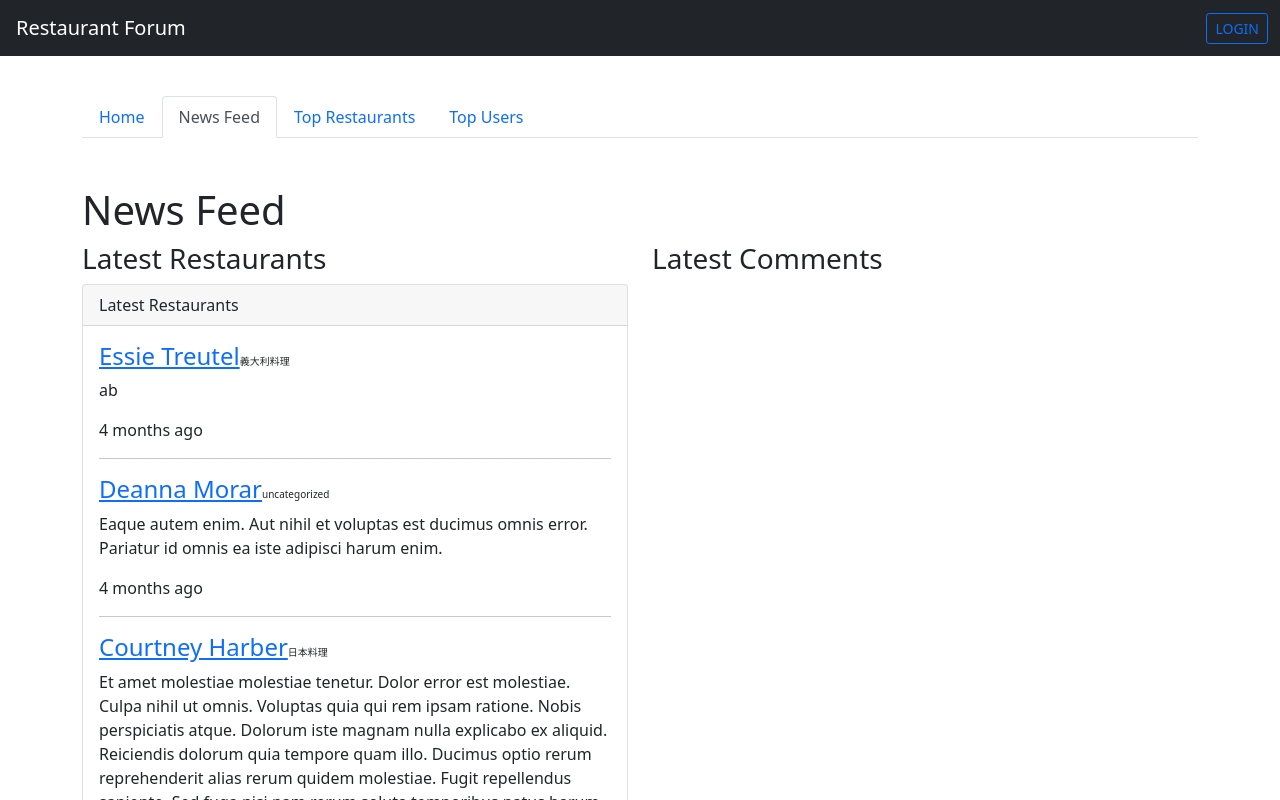
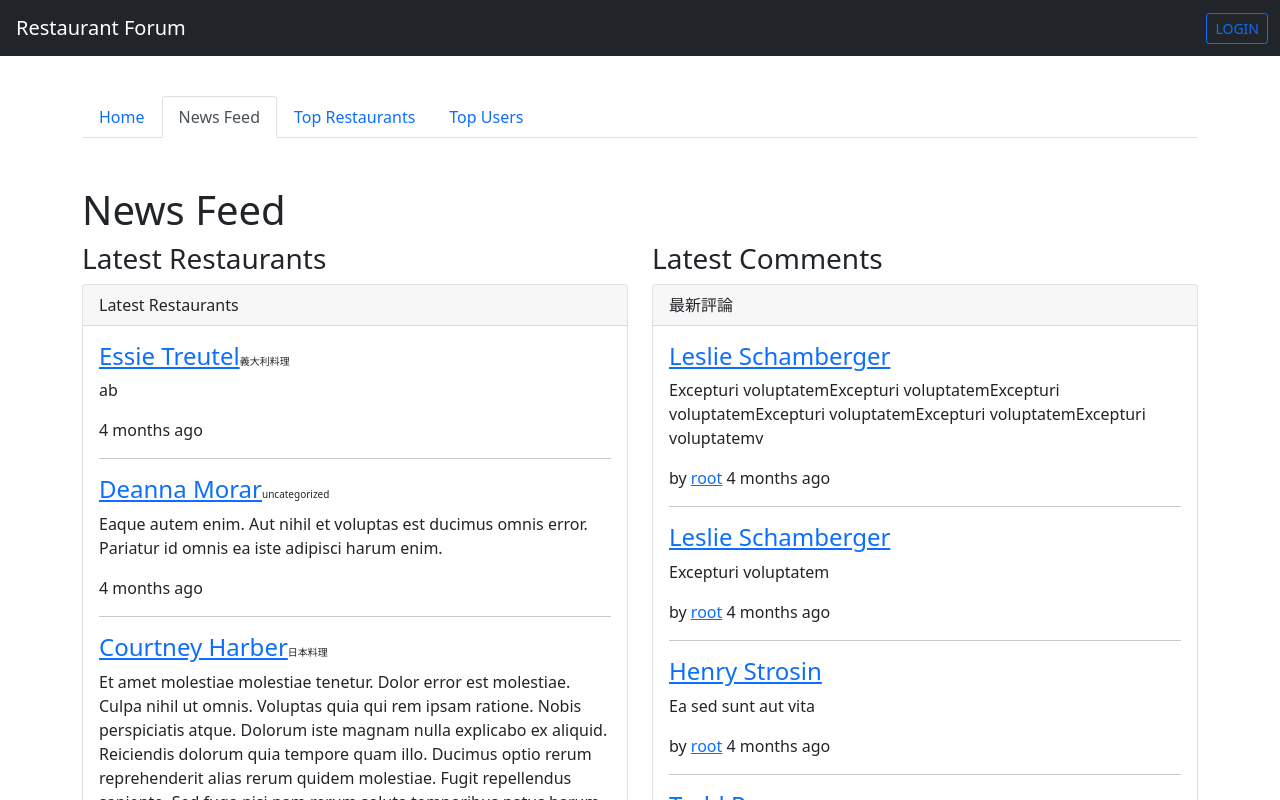
Before and after one commit to ivyhungtw/restaurant-forum-vue, a Vue app: page /restaurants/feed in a window 1280 px wide. Shown: the top 800 px of the page. Built offline with nearby package versions, Linux system fonts and the light colour scheme.

Commit message:
feat: add latest-comments component

```diff
--- /dev/null
+++ b/src/components/LatestComments.vue
@@ -0,0 +1,36 @@
+<template>
+  <div class="card">
+    <div class="card-header">
+      最新評論
+    </div>
+    <div class="card-body">
+      <div v-for="comment in comments" :key="comment.id">
+        <template v-if="comment.Restaurant && comment.text">
+          <h4>
+            <a href="#">
+              {{ comment.Restaurant.name }}
+            </a>
+          </h4>
+          <p>{{ comment.text }}</p>
+          by
+          <a href="#">
+            {{ comment.User.name }}
+          </a>
+          {{ $filter.fromNow(comment.createdAt) }}
+          <hr />
+        </template>
+      </div>
+    </div>
+  </div>
+</template>
+
+<script>
+export default {
+  props: {
+    comments: {
+      type: Array,
+      required: true
+    }
+  }
+};
+</script>
--- a/src/views/RestaurantsFeed.vue
+++ b/src/views/RestaurantsFeed.vue
@@ -15,6 +15,7 @@
       <!-- Latest Comments-->
       <div class="col-md-6">
         <h3>Latest Comments</h3>
+        <latest-comments :comments="comments" />
       </div>
     </div>
   </div>
@@ -22,7 +23,8 @@
 
 <script>
 import NavTabs from '../components/NavTabs.vue';
-import LatestRestaurants from '../components/LatestRestaurant.vue';
+import LatestRestaurants from '../components/LatestRestaurants.vue';
+import LatestComments from '../components/LatestComments.vue';
 
 const dummyData = {
   restaurants: [
@@ -548,7 +550,8 @@ export default {
   },
   components: {
     NavTabs,
-    LatestRestaurants
+    LatestRestaurants,
+    LatestComments
   },
   methods: {
     fetchFeed() {
```
Also changed, not shown: src/components/LatestRestaurants.vue (renamed from src/components/LatestRestaurant.vue).
